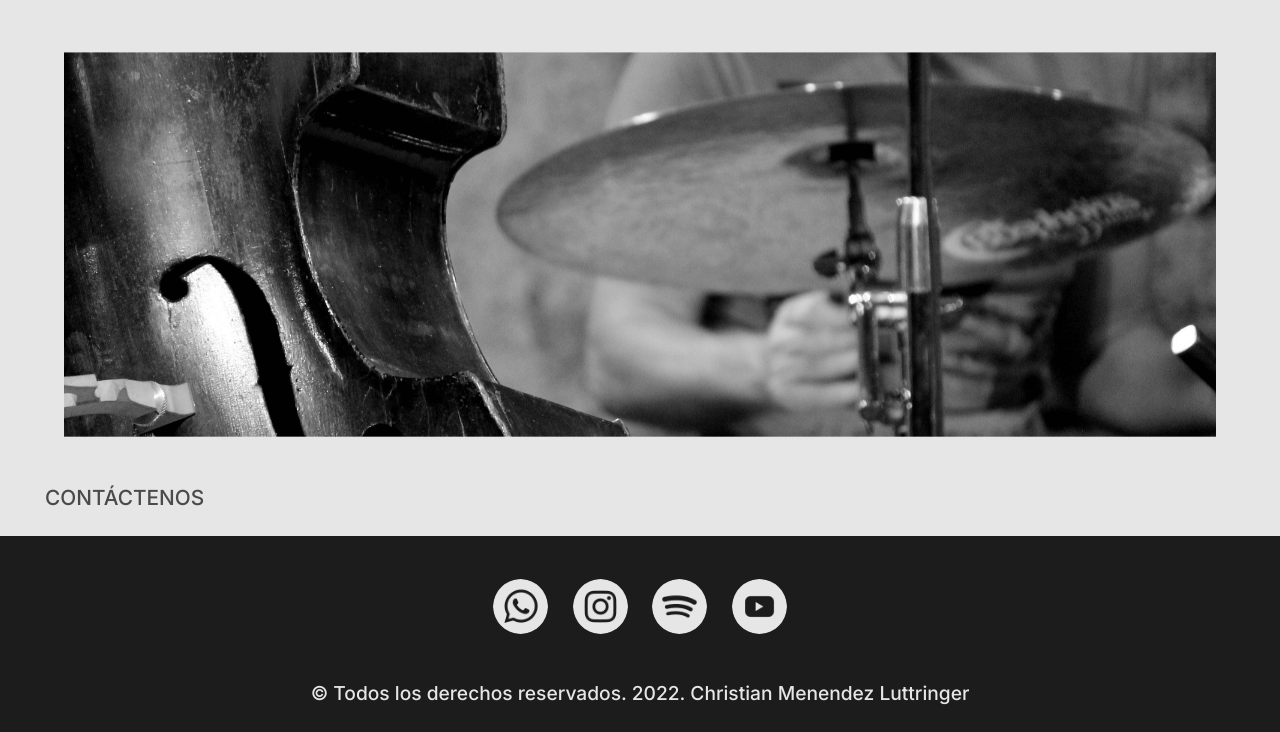
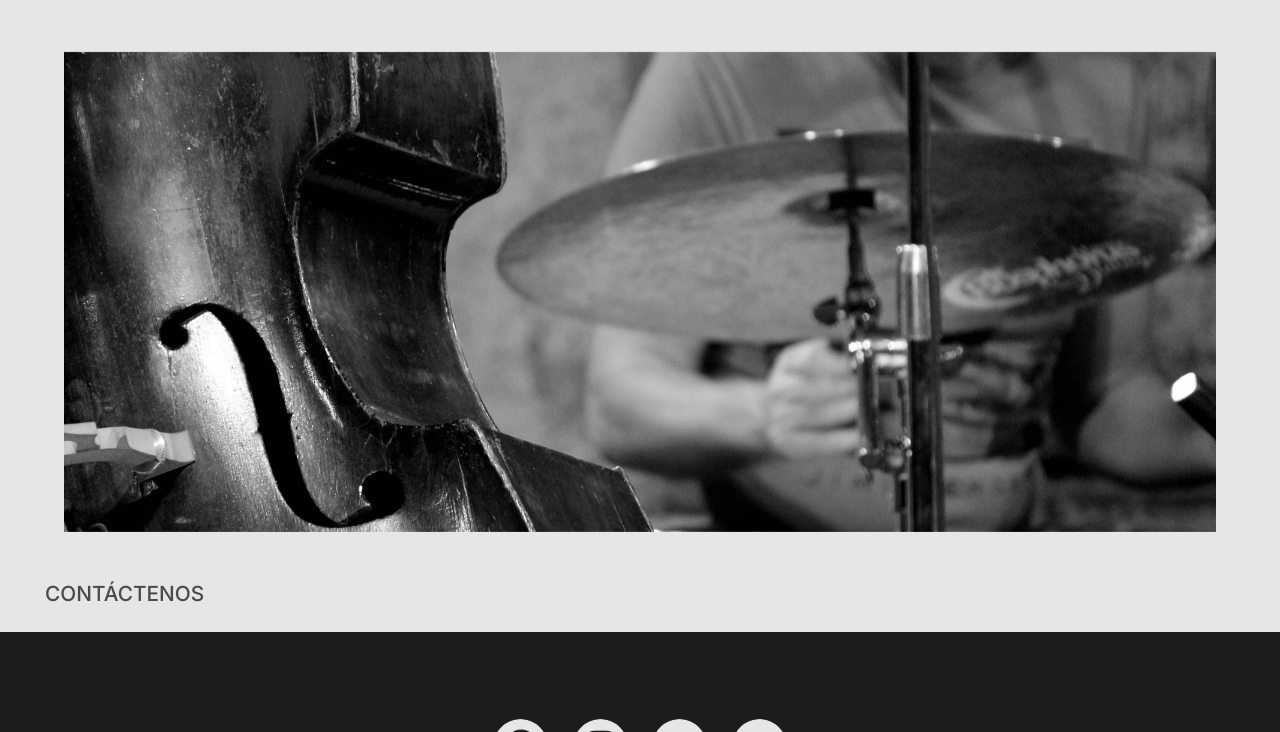
Before and after one commit to luttringer/PreEntrega2Menendez, a website: page index.html in a window 1280 px wide. Shown: the part 1141-1873 px from the top of the page. Drawn offline with nearby package versions, Linux system fonts and the light colour scheme.

Commit message:
se modifican algunos elementos que tenian unidades en vw por vh cuando referencien a su alto

```diff
--- a/scss/components/_footer.scss
+++ b/scss/components/_footer.scss
@@ -1,7 +1,7 @@
 #footer_secion
 {
     width: 100%;
-    height: 18vw;
+    height: 40vh;
     display: flex;
     flex-direction: column;
     align-items: center;
--- a/scss/pages/_index.scss
+++ b/scss/pages/_index.scss
@@ -91,7 +91,7 @@
     display: block;
     width: 90vw;
     margin: 55px 0 55px 5vw;
-    height: 30vw;
+    height: 60vh;
     object-fit: cover;
     object-position: center;
 }
```
Also changed, not shown: css/kernel_CSS.css.
